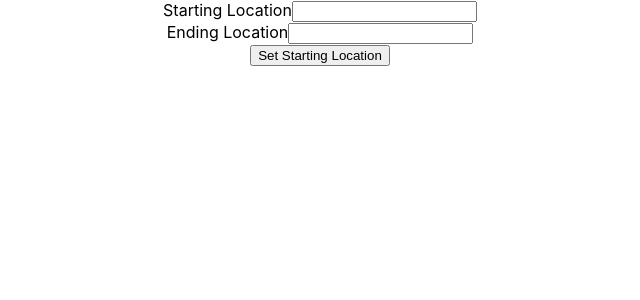
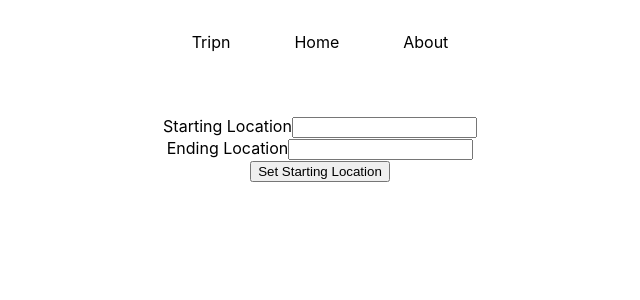
Before and after one commit to bcantello/Tripn, a React (Create React App) app: page / in a window 1280 px wide. Shown: the top 300 px of the page, without its empty margins (320-960 px from the left). Built offline with nearby package versions, Linux system fonts and the light colour scheme; no server answers; the HTML template or start-up script is replaced by a standard one.

Commit message:
Adds header with placeholder links and basic css

```diff
--- a/src/App.js
+++ b/src/App.js
@@ -1,6 +1,7 @@
 import React, {useEffect, useState} from 'react';
 import './styles.css';
 import StartingLocationForm from "./Components/StartingLocationForm";
+import Header from "./Components/header";
 
 function App() {
   const [endPoints, setEndPoints] = useState([]);
@@ -32,6 +33,7 @@ function App() {
 
     return (
         <div className="App">
+            <Header/>
             <StartingLocationForm
                 setEndPoints={setEndPoints}
                 handleSubmit={handleSubmit}
--- a/src/Components/header.js
+++ b/src/Components/header.js
@@ -3,7 +3,9 @@ import React from "react";
 export default function Header() {
     return(
         <nav>
-            Tripn
+            <div>Tripn</div>
+            <div>Home</div>
+            <div>About</div>
         </nav>
     )
 
--- a/src/styles.css
+++ b/src/styles.css
@@ -12,3 +12,11 @@
   font-size: calc(10px + 2vmin);
   color: white;
 }
+nav {
+  display: flex;
+  justify-content: center;
+  margin-bottom: 2em;
+}
+nav div {
+  padding: 2em;
+}
```
